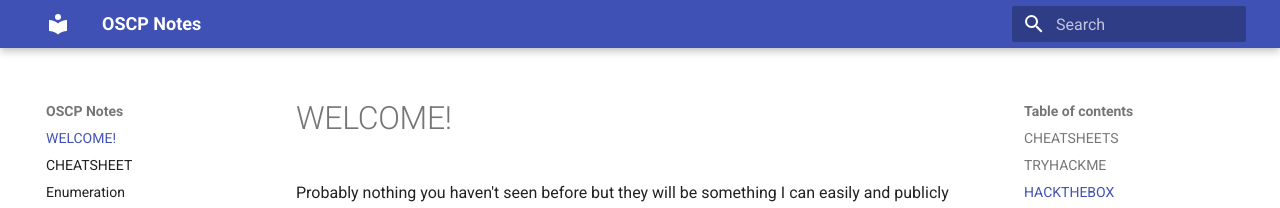
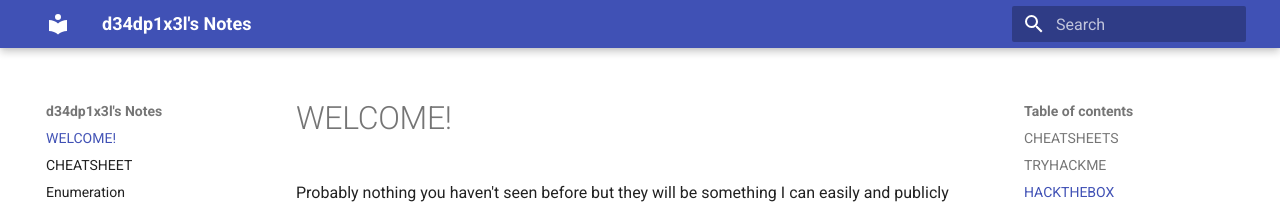
Before and after one commit to jakemscott/oscp, an MkDocs documentation site: the page built from docs/index.md, in a window 1280 px wide. Shown: the top 208 px of the page. Built offline with MkDocs 1.6.1 and Material for MkDocs 9.7.7, drawn with Linux system fonts in a browser that asks for light colours.

Commit message:
Update mkdocs.yml

```diff
--- a/mkdocs.yml
+++ b/mkdocs.yml
@@ -1,3 +1,3 @@
-site_name: OSCP Notes
+site_name: d34dp1x3l's Notes
 theme:
   name: material
```
